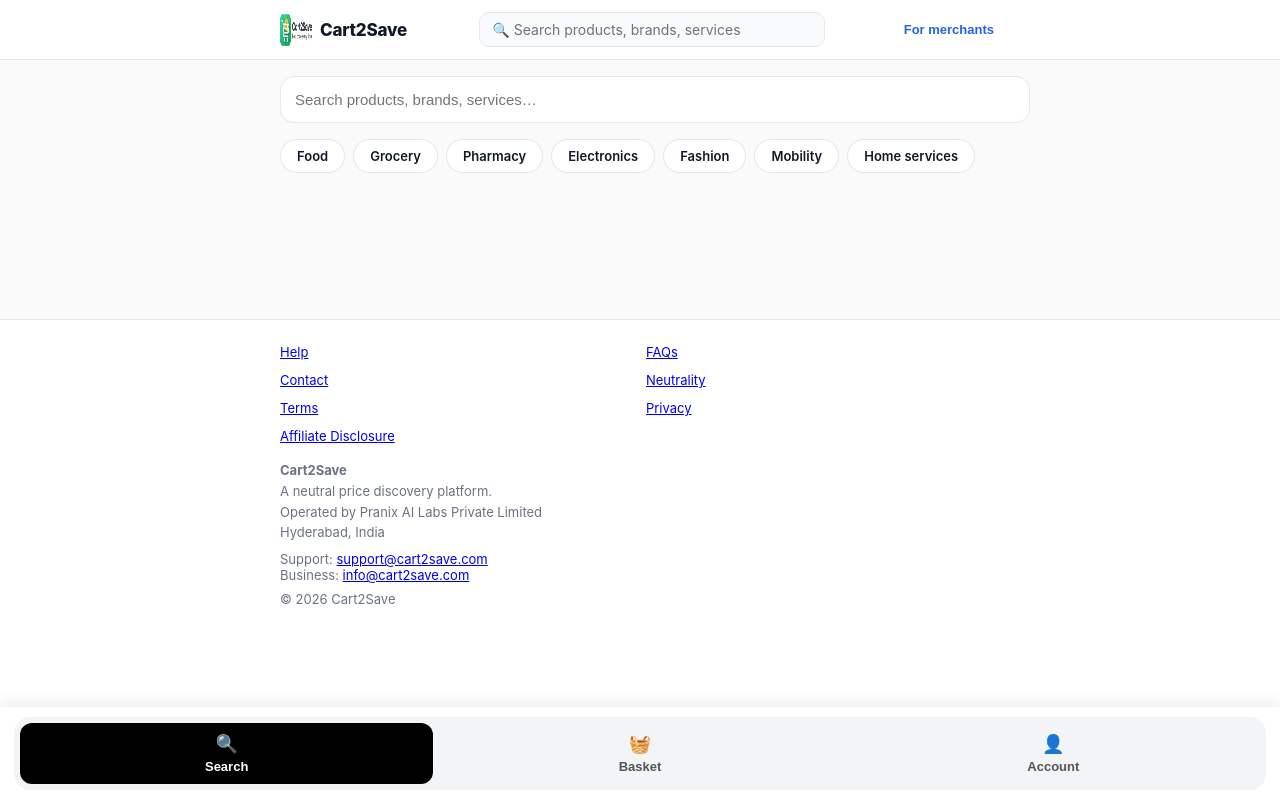
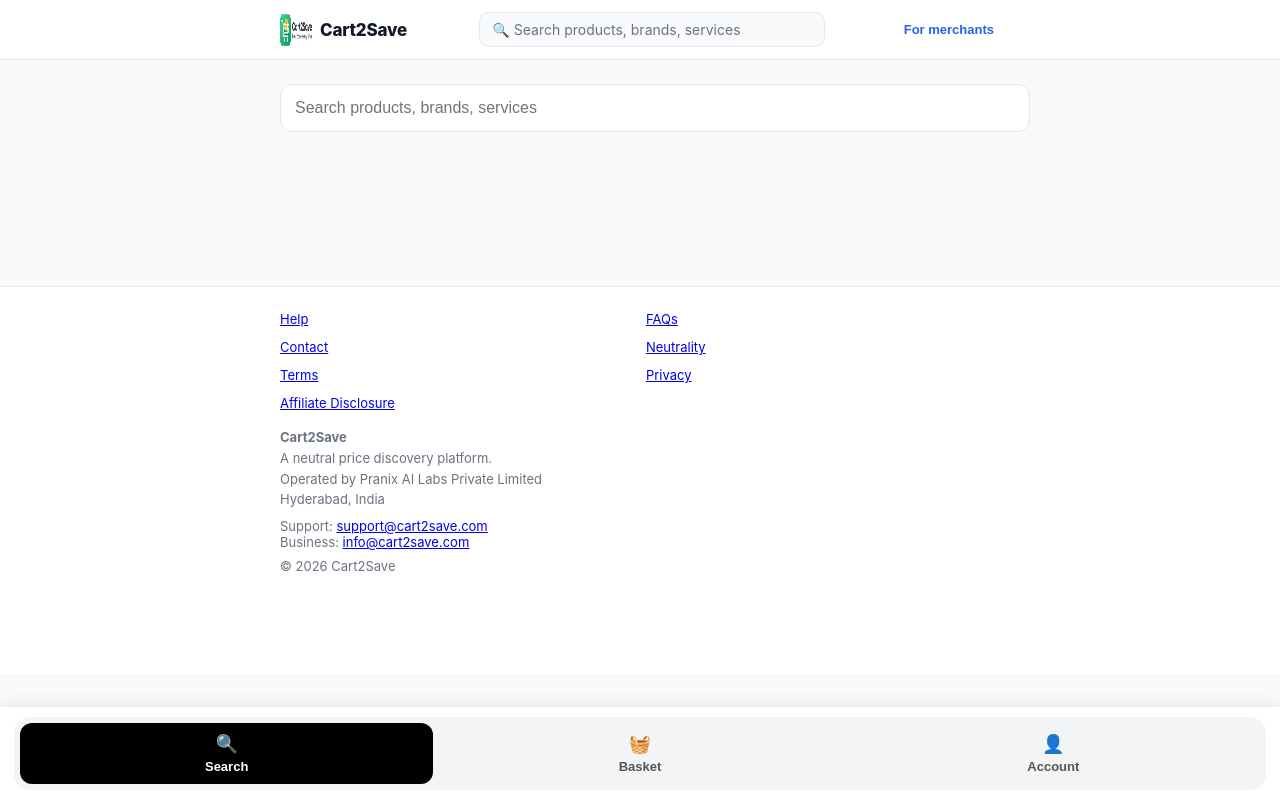
Before and after one commit to prashanthrangineni-sketch/pranix-witness-ui, a Next.js app: page /search in a window 1280 px wide. Built offline with nearby package versions, Linux system fonts and the light colour scheme.

Commit message:
Update page.tsx

```diff
--- a/app/search/page.tsx
+++ b/app/search/page.tsx
@@ -3,64 +3,67 @@
 import { useRouter } from 'next/navigation'
 import { useState } from 'react'
 
-const CHIPS = [
-  'Food',
-  'Grocery',
-  'Pharmacy',
-  'Electronics',
-  'Fashion',
-  'Mobility',
-  'Home services',
-]
+function resolveSector(query: string) {
+  const q = query.toLowerCase()
+
+  if (['iphone', 'samsung', 'mobile', 'laptop', 'tv'].some(k => q.includes(k)))
+    return 'electronics'
+
+  if (['shoes', 'dress', 'shirt', 'jeans', 'fashion', 'running'].some(k => q.includes(k)))
+    return 'apparel_fashion'
+
+  if (['medicine', 'tablet', 'pharmacy', 'paracetamol'].some(k => q.includes(k)))
+    return 'pharmacy'
+
+  if (['milk', 'rice', 'vegetables', 'grocery'].some(k => q.includes(k)))
+    return 'grocery'
+
+  if (['cab', 'taxi', 'bike', 'ride'].some(k => q.includes(k)))
+    return 'mobility'
+
+  if (['salon', 'spa', 'beauty', 'wellness'].some(k => q.includes(k)))
+    return 'beauty_wellness'
+
+  if (['repair', 'cleaning', 'plumber', 'electrician'].some(k => q.includes(k)))
+    return 'home_services'
+
+  return null
+}
 
 export default function SearchPage() {
   const router = useRouter()
   const [query, setQuery] = useState('')
 
-  function goToResults(value: string) {
-    if (!value.trim()) return
-    router.push(`/search/results?q=${encodeURIComponent(value)}`)
+  function submitSearch() {
+    if (!query.trim()) return
+
+    const sector = resolveSector(query)
+
+    if (!sector) {
+      alert('Please try a more specific search')
+      return
+    }
+
+    router.push(
+      `/search/results?sector=${sector}&q=${encodeURIComponent(query)}`
+    )
   }
 
   return (
-    <div style={{ padding: '16px', maxWidth: '720px', margin: '0 auto' }}>
-      {/* SEARCH BAR */}
+    <div style={{ maxWidth: 720, margin: '0 auto', padding: 24 }}>
       <input
         value={query}
-        onChange={(e) => setQuery(e.target.value)}
-        onKeyDown={(e) => {
-          if (e.key === 'Enter') goToResults(query)
-        }}
-        placeholder="Search products, brands, services…"
+        onChange={e => setQuery(e.target.value)}
+        onKeyDown={e => e.key === 'Enter' && submitSearch()}
+        placeholder="Search products, brands, services"
         style={{
           width: '100%',
-          padding: '14px',
-          borderRadius: '14px',
+          padding: 14,
+          borderRadius: 12,
           border: '1px solid #e5e7eb',
-          fontSize: '15px',
+          fontSize: 16,
         }}
       />
-
-      {/* CATEGORY CHIPS */}
-      <div style={{ display: 'flex', gap: '8px', marginTop: '16px', overflowX: 'auto' }}>
-        {CHIPS.map((chip) => (
-          <div
-            key={chip}
-            onClick={() => goToResults(chip)}
-            style={{
-              padding: '8px 16px',
-              borderRadius: '999px',
-              border: '1px solid #e5e7eb',
-              fontSize: '13px',
-              fontWeight: 600,
-              cursor: 'pointer',
-              background: '#fff',
-            }}
-          >
-            {chip}
-          </div>
-        ))}
-      </div>
     </div>
   )
 }
```
